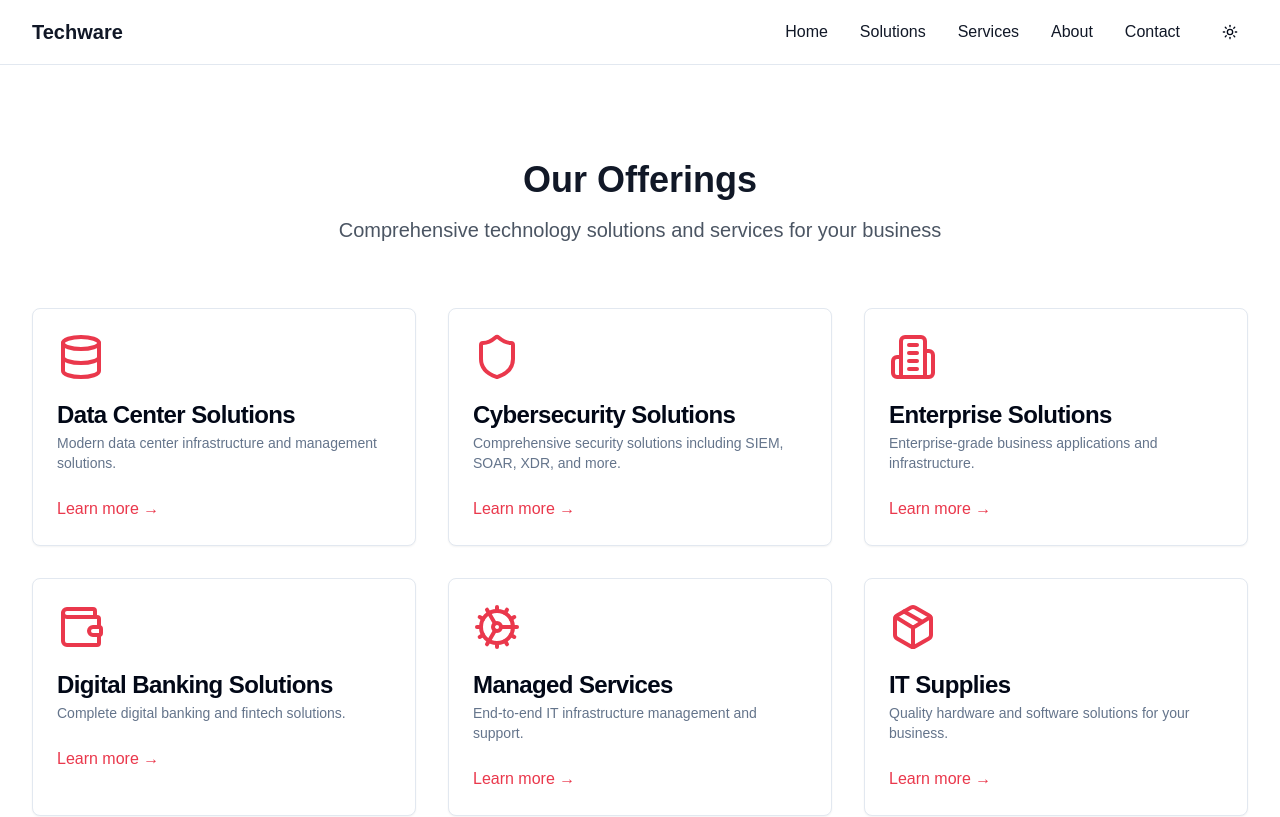
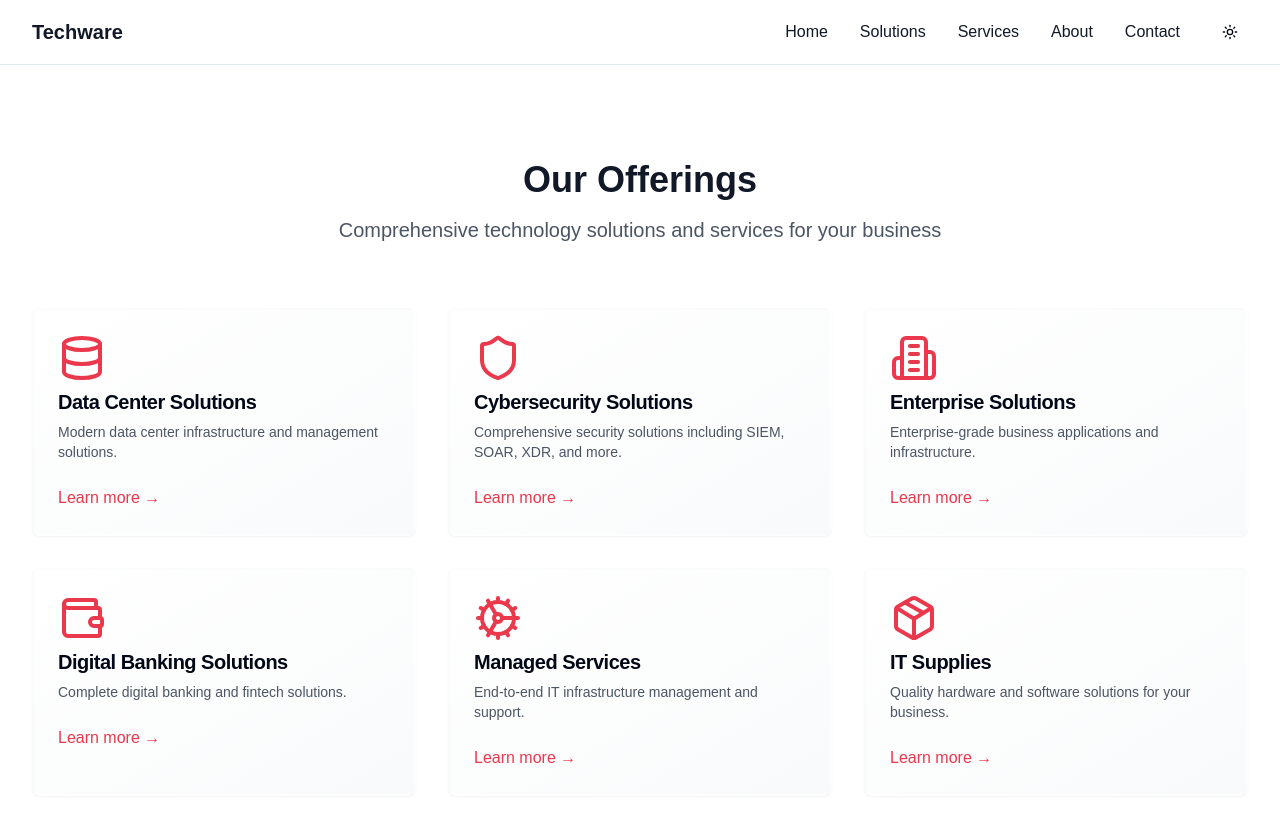
Before and after one commit to Iomole/techware2, a React (Vite) app: page /services in a window 1280 px wide. Shown: the top 817 px of the page. Built offline with nearby package versions, Linux system fonts and the light colour scheme; a web font is replaced by a local one.

Commit message:
Enhance card animations and colors
Added hover animations to cards across all pages. Improved the overall color scheme to create a more vibrant and engaging user experience.
[skip gpt_engineer]

```diff
--- a/src/components/Features.tsx
+++ b/src/components/Features.tsx
@@ -12,7 +12,7 @@ const features = [
 
 export const Features = () => {
   return (
-    <section className="py-24 bg-gray-50">
+    <section className="py-24 bg-gradient-to-br from-gray-50 to-white dark:from-gray-900 dark:to-gray-800">
       <div className="max-w-7xl mx-auto px-4 sm:px-6 lg:px-8">
         <div className="grid grid-cols-1 lg:grid-cols-2 gap-12 items-center">
           <motion.div
@@ -21,10 +21,10 @@ export const Features = () => {
             transition={{ duration: 0.5 }}
             viewport={{ once: true }}
           >
-            <h2 className="text-4xl font-bold text-gray-900 mb-6">
+            <h2 className="text-4xl font-bold text-gray-900 dark:text-white mb-6 bg-clip-text text-transparent bg-gradient-to-r from-[#ea384c] to-[#f97316]">
               Why Choose Techware?
             </h2>
-            <p className="text-xl text-gray-600 mb-8">
+            <p className="text-xl text-gray-600 dark:text-gray-300 mb-8">
               We provide comprehensive technology solutions that help businesses thrive in the digital age.
             </p>
             <div className="grid grid-cols-1 sm:grid-cols-2 gap-4">
@@ -35,10 +35,12 @@ export const Features = () => {
                   whileInView={{ opacity: 1, y: 0 }}
                   transition={{ duration: 0.5, delay: index * 0.1 }}
                   viewport={{ once: true }}
-                  className="flex items-center space-x-3"
+                  className="flex items-center space-x-3 group"
                 >
-                  <CheckCircle className="h-6 w-6 text-blue-600" />
-                  <span className="text-gray-700">{feature}</span>
+                  <CheckCircle className="h-6 w-6 text-[#ea384c] transition-transform duration-300 group-hover:scale-110" />
+                  <span className="text-gray-700 dark:text-gray-300 transition-colors duration-300 group-hover:text-[#ea384c]">
+                    {feature}
+                  </span>
                 </motion.div>
               ))}
             </div>
@@ -48,9 +50,10 @@ export const Features = () => {
             whileInView={{ opacity: 1, x: 0 }}
             transition={{ duration: 0.5 }}
             viewport={{ once: true }}
-            className="relative"
+            className="relative group"
           >
-            <div className="aspect-w-16 aspect-h-9 rounded-lg overflow-hidden shadow-xl">
+            <div className="absolute -inset-1 bg-gradient-to-r from-[#ea384c] to-[#f97316] rounded-lg blur opacity-20 group-hover:opacity-30 transition duration-300" />
+            <div className="relative aspect-w-16 aspect-h-9 rounded-lg overflow-hidden shadow-xl transition-all duration-300 group-hover:shadow-2xl transform group-hover:-translate-y-1">
               <img
                 src="/placeholder.svg"
                 alt="Technology Solutions"
--- a/src/components/Hero.tsx
+++ b/src/components/Hero.tsx
@@ -7,7 +7,7 @@ export const Hero = () => {
       initial={{ opacity: 0 }}
       animate={{ opacity: 1 }}
       transition={{ duration: 0.5 }}
-      className="min-h-screen flex items-center justify-center px-4 bg-[#ea384c]"
+      className="min-h-screen flex items-center justify-center px-4 bg-gradient-to-br from-[#ea384c] via-[#f97316] to-[#ea384c]"
     >
       <div className="text-center max-w-4xl mx-auto">
         <motion.h1
@@ -18,7 +18,7 @@ export const Hero = () => {
         >
           Enterprise Technology
           <br />
-          <span className="text-white">Solutions</span>
+          <span className="bg-clip-text text-transparent bg-gradient-to-r from-white to-white/80">Solutions</span>
         </motion.h1>
         <motion.p
           initial={{ y: 20, opacity: 0 }}
@@ -34,10 +34,17 @@ export const Hero = () => {
           transition={{ delay: 0.6 }}
           className="flex justify-center gap-4"
         >
-          <Button size="lg" className="bg-white text-[#ea384c] hover:bg-white/90 border-none">
+          <Button
+            size="lg"
+            className="bg-white text-[#ea384c] hover:bg-white/90 border-none shadow-lg hover:shadow-xl transition-all duration-300 transform hover:-translate-y-1"
+          >
             Get Started
           </Button>
-          <Button size="lg" variant="outline" className="border-white text-white hover:bg-white hover:text-[#ea384c]">
+          <Button
+            size="lg"
+            variant="outline"
+            className="border-white text-white hover:bg-white hover:text-[#ea384c] shadow-lg hover:shadow-xl transition-all duration-300 transform hover:-translate-y-1"
+          >
             Learn More
           </Button>
         </motion.div>
--- a/src/components/ServiceCard.tsx
+++ b/src/components/ServiceCard.tsx
@@ -17,17 +17,26 @@ export const ServiceCard = ({ title, description, icon: Icon, href, index }: Ser
       whileInView={{ opacity: 1, y: 0 }}
       transition={{ duration: 0.5, delay: index * 0.1 }}
       viewport={{ once: true }}
+      whileHover={{ scale: 1.02 }}
+      className="group"
     >
-      <Card className="h-full hover:shadow-lg transition-shadow">
+      <Card className="h-full transition-all duration-300 hover:shadow-xl bg-gradient-to-br from-white to-gray-50 dark:from-gray-900 dark:to-gray-800 border-2 border-transparent hover:border-[#ea384c]/20">
         <CardHeader>
-          <Icon className="h-12 w-12 text-[#ea384c] mb-4" />
-          <CardTitle>{title}</CardTitle>
-          <CardDescription>{description}</CardDescription>
+          <div className="relative">
+            <div className="absolute -inset-1 rounded-lg bg-gradient-to-r from-[#ea384c] to-[#f97316] opacity-0 blur transition duration-300 group-hover:opacity-20" />
+            <Icon className="h-12 w-12 text-[#ea384c] transition-transform duration-300 group-hover:scale-110 relative" />
+          </div>
+          <CardTitle className="mt-4 text-xl font-semibold transition-colors duration-300 group-hover:text-[#ea384c]">
+            {title}
+          </CardTitle>
+          <CardDescription className="text-gray-600 dark:text-gray-300">
+            {description}
+          </CardDescription>
         </CardHeader>
         <CardContent>
           <a
             href={href}
-            className="text-[#ea384c] hover:text-[#d02e40] font-medium"
+            className="inline-flex items-center text-[#ea384c] hover:text-[#d02e40] font-medium transition-all duration-300 group-hover:translate-x-1"
           >
             Learn more →
           </a>
```
